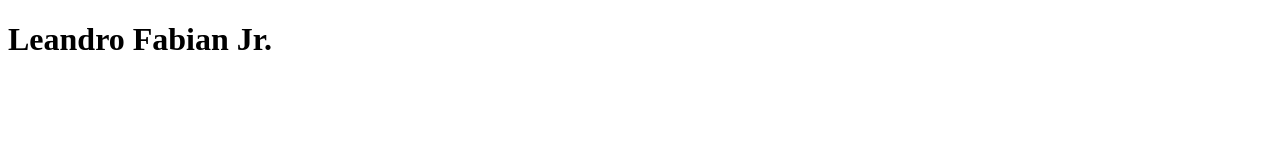
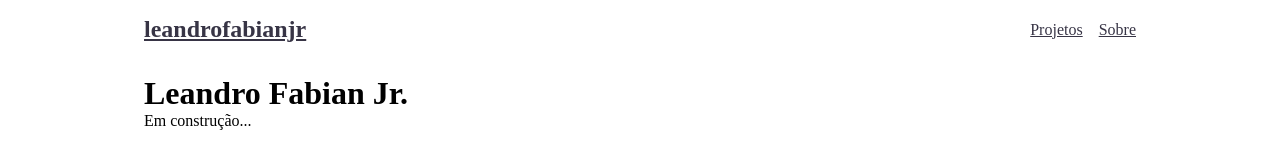
Before and after one commit to leandrofabianjr/leandrofabianjr.github.io, a plain HTML site: page index.html in a window 1280 px wide. Drawn offline with Linux system fonts and the light colour scheme.

Commit message:
Criando tela inicial

```diff
--- /dev/null
+++ b/general.css
@@ -0,0 +1,41 @@
+:root {
+  --dark: #373445;
+}
+
+* {
+  margin: 0;
+  padding: 0;
+  box-sizing: border-box;
+}
+
+.container {
+  margin-right: auto;
+  margin-left: auto;
+  max-width: 1024px;
+  padding: 16px;
+}
+
+.navbar {
+  display: flex;
+  justify-content: space-between;
+  align-items: center;
+  color: var(--dark);
+}
+
+.navbar .logo {
+  font-size: 24px;
+  font-weight: bolder;
+}
+
+.navbar .navbar-menu {
+  display: flex;
+  justify-content: space-around;
+}
+
+.navbar .navbar-menu-item {
+  padding-left: 16px;
+}
+
+.navbar a {
+  color: var(--dark);
+}
--- a/index.html
+++ b/index.html
@@ -1,12 +1,38 @@
 <!DOCTYPE html>
 <html lang="en">
+
 <head>
   <meta charset="UTF-8">
   <meta http-equiv="X-UA-Compatible" content="IE=edge">
   <meta name="viewport" content="width=device-width, initial-scale=1.0">
+  <link rel="stylesheet" href="./general.css">
+  <link rel="stylesheet" href="./index.css">
   <title>Leandro Fabian Jr.</title>
 </head>
+
 <body>
-  <h1>Leandro Fabian Jr.</h1>
+  <header>
+    <div class="container">
+      <div class="navbar">
+        <a class="logo" href="/" title="Home">
+          leandrofabianjr
+        </a>
+        <nav class="navbar-menu">
+          <a class="navbar-menu-item" href="#" title="Meus projetos">
+            Projetos
+          </a>
+          <a class="navbar-menu-item" href="#" title="Sobre mim">
+            Sobre
+          </a>
+        </nav>
+      </div>
+    </div>
+  </header>
+  <main aria-role="main" class="container">
+    <h1>Leandro Fabian Jr.</h1>
+
+    Em construção...
+  </main>
 </body>
+
 </html>
```
Also changed, not shown: index.css (added).
